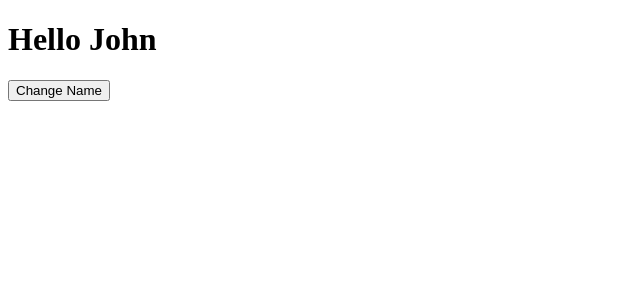
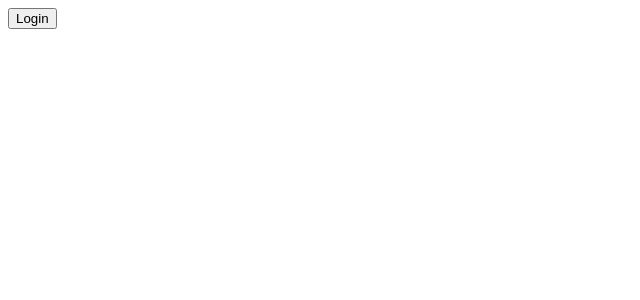
Before and after one commit to Ignaciojcruz/Begining_react, a React (Vite) app in the folder my-react-app/: page / in a window 1280 px wide. Shown: the top 300 px of the page, without its empty margins (0-640 px from the left). Built offline with nearby package versions, Linux system fonts and the light colour scheme.

Commit message:
React Conditional Rendering

```diff
--- a/my-react-app/src/App.jsx
+++ b/my-react-app/src/App.jsx
@@ -2,18 +2,12 @@ import { useState } from 'react'
 // import reactLogo from './assets/react.svg'
 // import viteLogo from '/vite.svg'
 
-export default function ParentComponent() {
-  const [name, setName] = useState('John')
+export default function App(props) {
+  const { user } = props
 
-  return <ChildComponent name={name} setName={setName} />
+  if (user) {
+    return <button>Logout</button>
+  }
+  return <button>Login</button>
 
 }
-
-function ChildComponent(props) {
-  return (
-    <>
-      <h1>Hello {props.name}</h1>
-      <button onClick={() => props.setName('Mark')}>Change Name</button>
-    </>
-  )
-}
```
